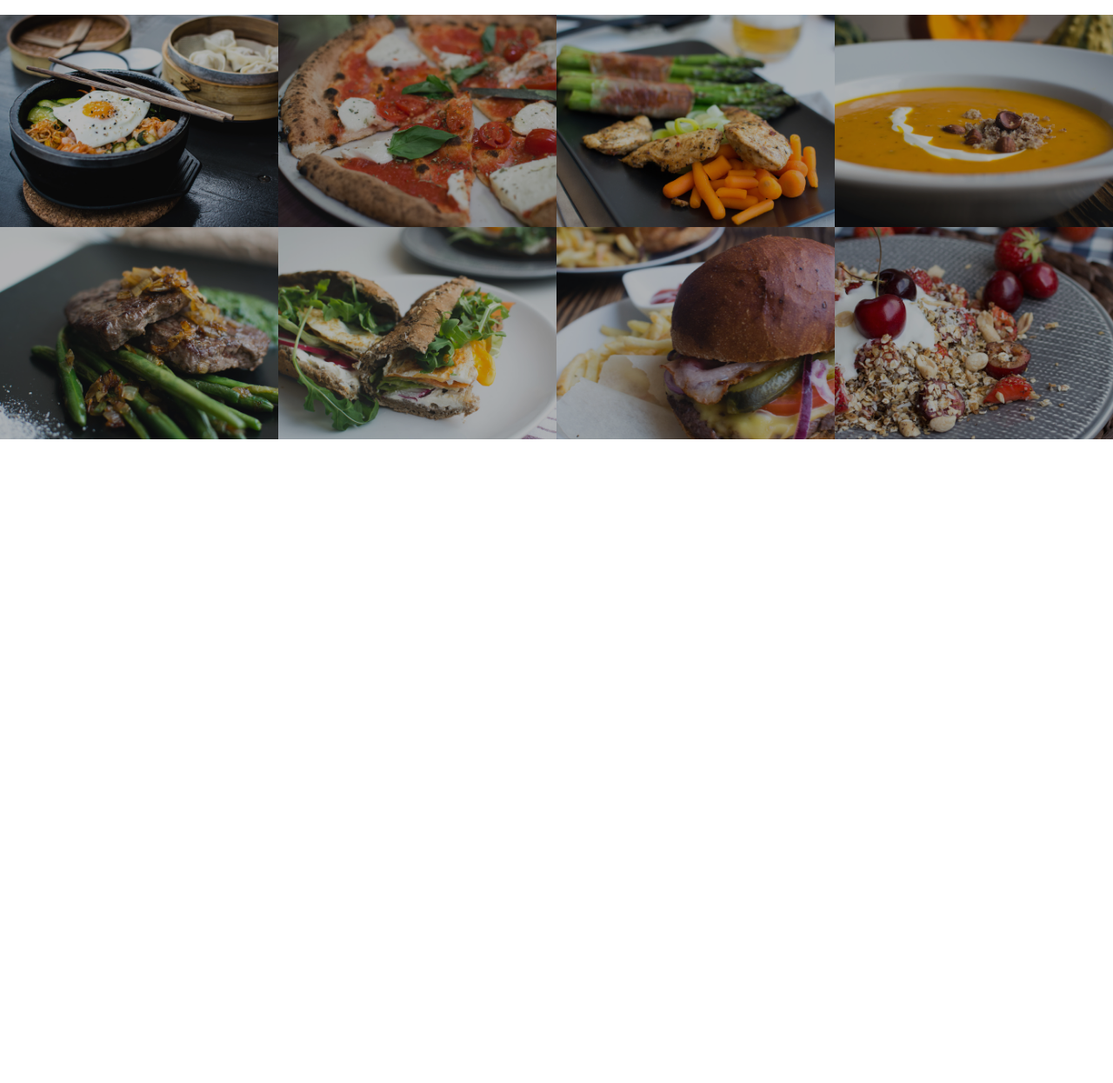
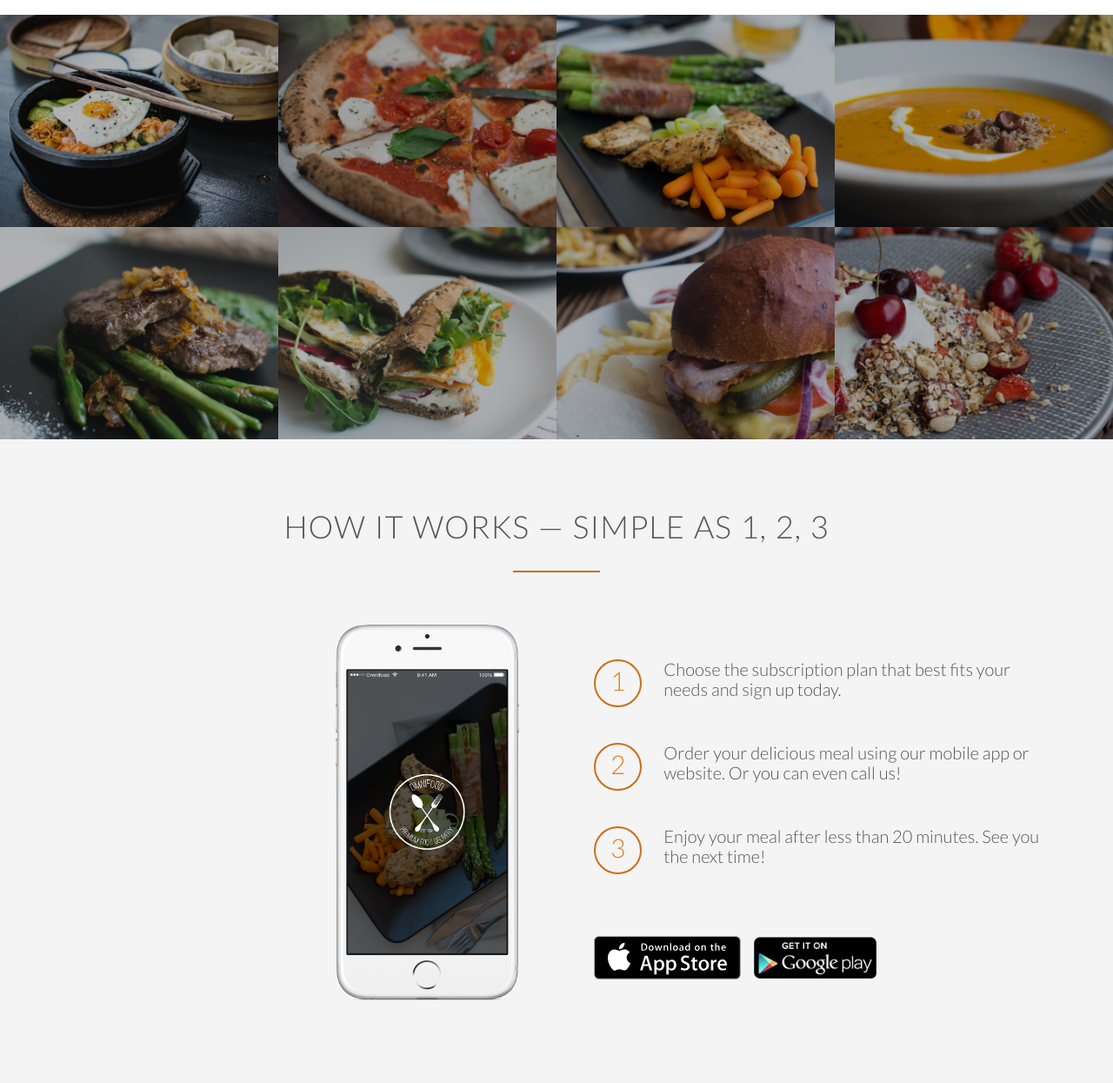
Before and after one commit to Nihal-Awad/OmniFood, a PHP site: page / in a window 1280 px wide. Shown: the part 1473-2718 px from the top of the page at 87% size. Before the commit the page ends 1978 px from the top, so only its background shows below. Run offline with PHP 8.4, Linux system fonts and the light colour scheme; some libraries are stand-ins or nearby versions.

Commit message:
add HOW IT WORKS section

```diff
--- a/index.html
+++ b/index.html
@@ -67,7 +67,7 @@
 
     </section>
     <section class="section-meals">
-        <ul class="meals-showcase">
+        <ul class="meals-showcase clearfix">
             <li>
                 <figure class="meal-photo">
                     <img src="assets/1.jpg" alt="Korean bibimbap with egg and vegetables">
@@ -90,7 +90,7 @@
             </li>
 
         </ul>
-        <ul class="meals-showcase">
+        <ul class="meals-showcase clearfix">
             <li>
                 <figure class="meal-photo">
                     <img src="assets/5.jpg" alt="Paleo beef steak with vegetables">
@@ -115,6 +115,33 @@
         </ul>
 
     </section>
+    <section class="section-steps">
+        <div class="row">
+            <h2>How it works &mdash; Simple as 1, 2, 3</h2>
+        </div>
+        <div class="row">
+            <div class="col span-1-of-2 steps-box">
+                <img src="assets/app-iPhone.png" alt="Omnifood app on iPhone" class="app-screen">
+            </div>
+            <div class="col span-1-of-2 steps-box">
+                <div class="works-step">
+                    <div>1</div>
+                    <p>Choose the subscription plan that best fits your needs and sign up today.</p>
+                </div>
+                <div class="works-step">
+                    <div>2</div>
+                    <p>Order your delicious meal using our mobile app or website. Or you can even call us!</p>
+                </div>
+                <div class="works-step">
+                    <div>3</div>
+                    <p>Enjoy your meal after less than 20 minutes. See you the next time!</p>
+                </div>
+
+                <a href="#" class="btn-app"><img src="assets/download-app.svg" alt="App Store Button"></a>
+                <a href="#" class="btn-app"><img src="assets/download-app-android.png" alt="Play Store Button"></a>
+            </div>
+        </div>
+    </section>
 
     <script type="module" src="https://unpkg.com/ionicons@5.5.2/dist/ionicons/ionicons.esm.js"></script>
 <script nomodule src="https://unpkg.com/ionicons@5.5.2/dist/ionicons/ionicons.js"></script>
@@ -122,14 +149,8 @@
 </html>
 
 <!--
-1.	Korean bibimbap with egg and vegetables
-2.	Simple italian pizza with cherry tomatoes
-3.	Chicken breast steak with vegetables
-4.	Autumn pumpkin soup
-5.	Paleo beef steak with vegetables
-6.	Healthy baguette with egg and vegetables
-7.	Burger with cheddar and bacon
-8.	Granola with cherries and strawberries
+
+
 
 
 -->
--- a/styles/style.css
+++ b/styles/style.css
@@ -15,6 +15,16 @@ html{
     font-size: 20px;
     font-weight: 300;
     text-rendering: optimizeLegibility;
+}
+.clearfix{
+    zoom:1
+    }
+.clearfix:after{
+    content: '.';
+    clear: both;
+    display: block;
+    height: 0;
+    visibility: hidden;
 }
 /* ----------------------------------------------------- */
 /* REUSABLE COMPONENT */
@@ -221,3 +231,44 @@ h3{
     opacity: 1;
     transform: scale(1.03);
 }
+/* ----------------------------------------------------- */
+/* HOW IT WORKS */
+/* ----------------------------------------------------- */
+.section-steps{
+    background-color: #f4f4f4;
+}
+.steps-box:first-child{
+    text-align: right;
+    padding-right: 3%;
+     margin-top: 30px;
+}
+.steps-box:last-child{
+    padding-left: 3%;
+    margin-top: 70px;
+}
+.app-screen{
+    width:40%;
+}
+.works-step{
+    margin-bottom: 50px;
+}
+.works-step:last-of-type{
+    margin-bottom: 80px;
+}
+.works-step div{
+    color:#e67e22;
+    border: 2px solid #cf6d17;
+    border-radius: 50%;
+    height: 55px;
+    width: 55px;
+    text-align: center;
+    padding: 5px;
+    float: left;
+    font-size:150%;
+    margin-right:25px ;
+}
+.btn-app img{
+    height: 50px;
+    width: auto;
+    margin-right: 10px;
+}
```
